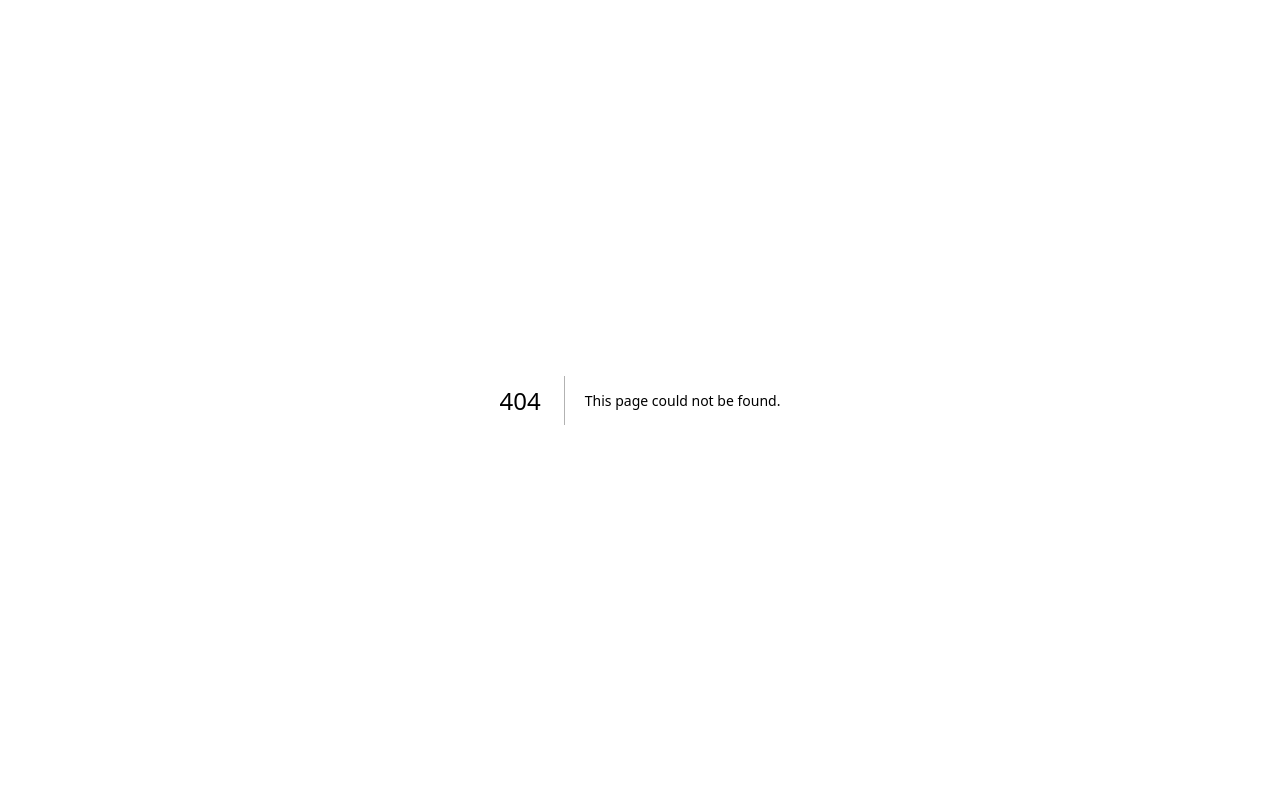
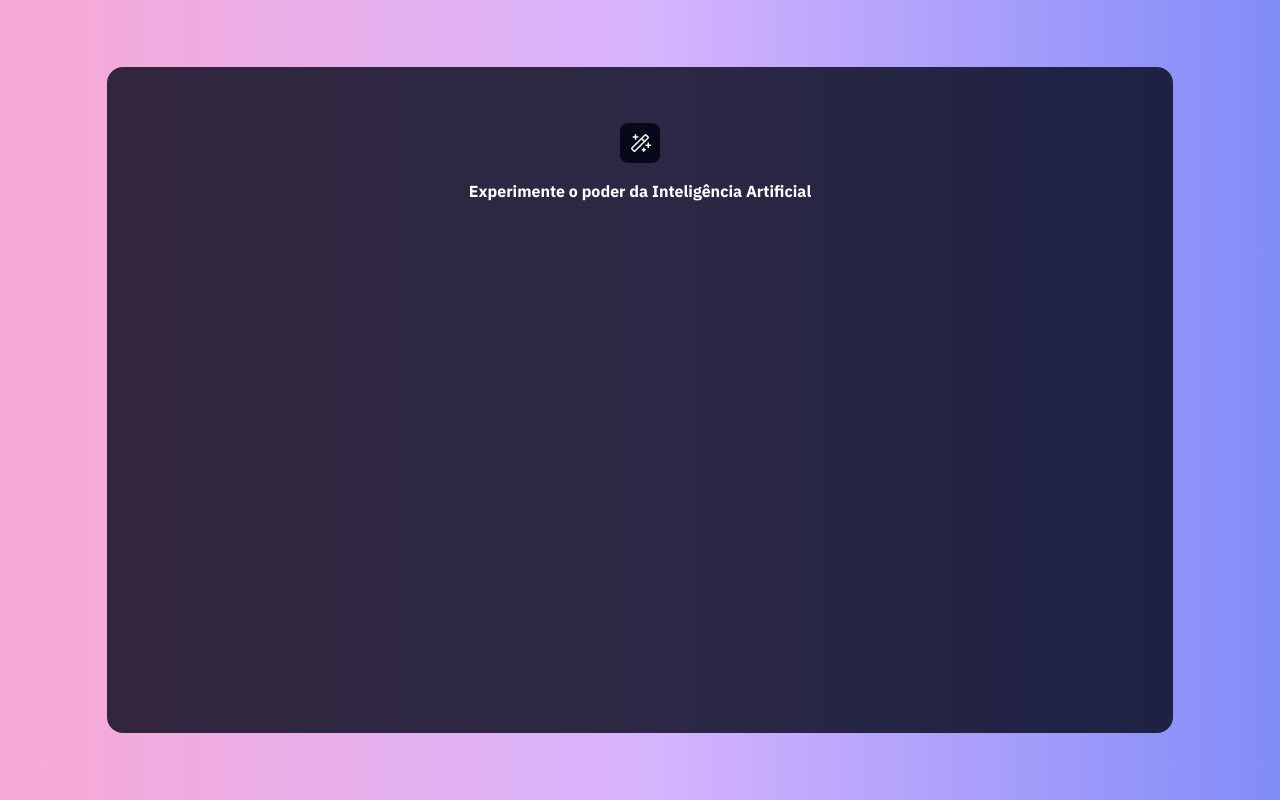
Before and after one commit to volinha/boracodar, a Next.js app: page /challenges/28 in a window 1280 px wide. Before the commit this address had no page. Built offline with nearby package versions, Linux system fonts and the light colour scheme.

Commit message:
feat(#28): placeholder for project #28

```diff
--- /dev/null
+++ b/src/app/challenges/28/layout.tsx
@@ -0,0 +1,16 @@
+import Page from "./page";
+
+import { Metadata } from 'next'
+
+
+
+export const metadata: Metadata = {
+  title: 'Plataforma de IA - #28',
+  description: 'Desafio #28 - Rocketseat',
+}
+
+export default function Home() {
+    return (
+        <Page />
+    )
+}
--- /dev/null
+++ b/src/app/challenges/28/page.tsx
@@ -0,0 +1,19 @@
+'use client'
+
+import { MagicWand } from "@phosphor-icons/react";
+import { IBM_Plex_Sans } from "next/font/google";
+
+const ibmplex = IBM_Plex_Sans({ weight: ["400","600","700"], subsets: ["latin"]})
+
+export default function Page(){
+    return (
+    <div className={`${ibmplex.className} w-screen h-screen flex items-center justify-center bg-gradient-to-r from-pink-300 via-purple-300 to-indigo-400`}>
+        <div className="w-5/6 h-5/6 overflow-hidden rounded-2xl bg-[#020617]/80">
+            <div className="flex flex-col gap-4 items-center justify-center m-14">
+                <MagicWand size={40} color="#fef6f6" className="p-2 bg-[#020617]/90 rounded-lg"/>
+                <h1 className="text-white font-bold">Experimente o poder da Inteligência Artificial</h1>
+            </div>
+        </div>
+    </div>
+    )
+}
```
